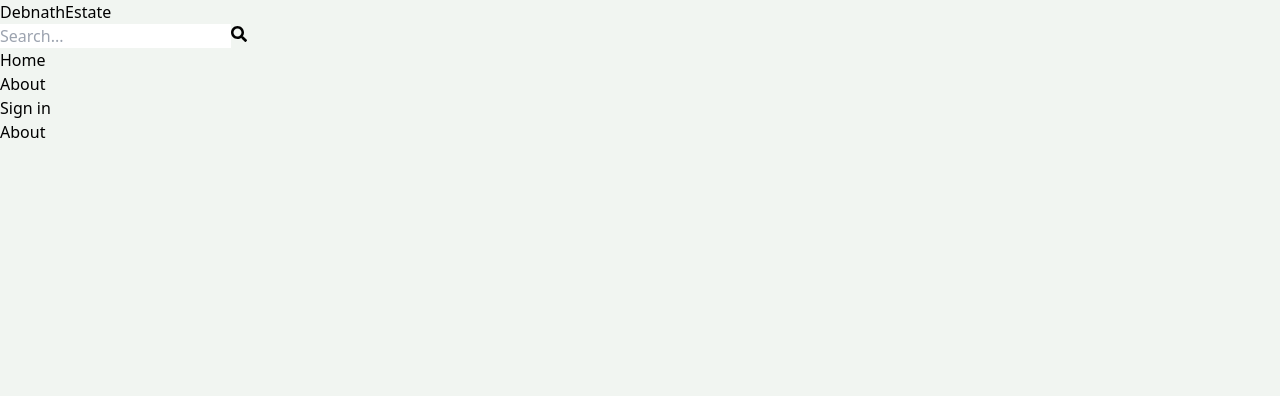
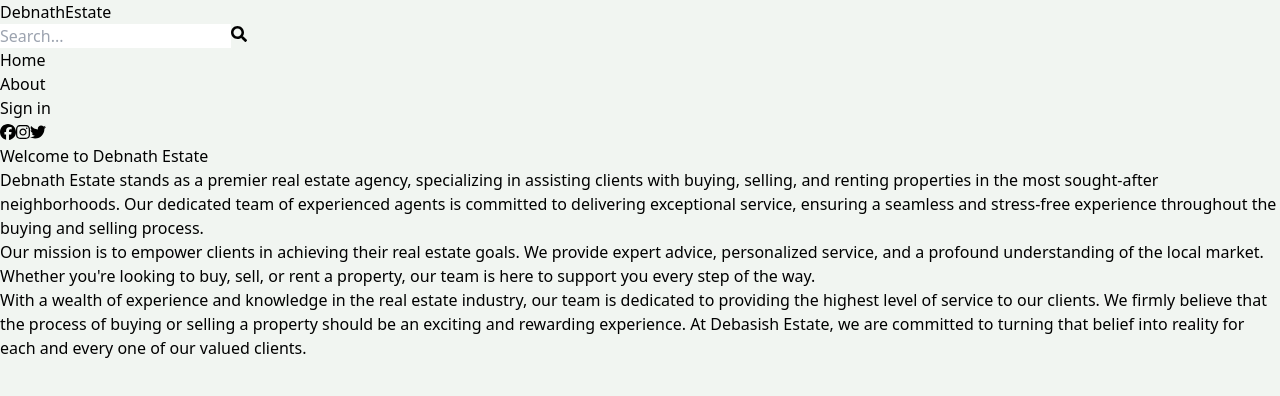
Before and after one commit to Debasish241/mern-estate, a React (Vite) app in the folder client/: page /about in a window 1280 px wide. Shown: the top 396 px of the page. Built offline with nearby package versions, Linux system fonts and the light colour scheme; no server answers.

Commit message:
complete

```diff
--- /dev/null
+++ b/client/src/components/Footer.jsx
@@ -0,0 +1,51 @@
+import React, { useState, useEffect } from "react";
+import { FontAwesomeIcon } from "@fortawesome/react-fontawesome";
+import { faFacebook, faInstagram, faTwitter } from "@fortawesome/free-brands-svg-icons";
+
+const Footer = () => {
+  const [showFooter, setShowFooter] = useState(false);
+
+  useEffect(() => {
+    const handleScroll = () => {
+      const scrollY = window.scrollY || document.documentElement.scrollTop;
+
+      // Adjust the threshold as needed
+      const threshold = document.documentElement.scrollHeight - window.innerHeight - 50;
+
+      setShowFooter(scrollY > threshold);
+    };
+
+    window.addEventListener("scroll", handleScroll);
+
+    return () => {
+      window.removeEventListener("scroll", handleScroll);
+    };
+  }, []);
+
+  return (
+    <footer className={`bg-slate-200 fixed bottom-0 w-full ${showFooter ? 'visible' : 'invisible'}`}>
+      <div className="flex justify-center items-center max-w-6xl mx-auto p-3">
+        {/* Social media icons */}
+        <div>
+          <FontAwesomeIcon
+            icon={faFacebook}
+            className="mr-4 text-slate-900 cursor-pointer"
+            onClick={() => window.open("https://www.facebook.com/DebasishDebnath2001/", "_blank")}
+          />
+          <FontAwesomeIcon
+            icon={faInstagram}
+            className="mr-4 text-slate-900 cursor-pointer"
+            onClick={() => window.open("https://www.instagram.com/__iamdebasishdebnath__/?hl=en", "_blank")}
+          />
+          <FontAwesomeIcon
+            icon={faTwitter}
+            className="text-slate-900 cursor-pointer"
+            onClick={() => window.open("https://twitter.com/Debasis98285683", "_blank")}
+          />
+        </div>
+      </div>
+    </footer>
+  );
+};
+
+export default Footer;
--- a/client/src/components/Header.jsx
+++ b/client/src/components/Header.jsx
@@ -2,6 +2,7 @@ import { FaSearch } from "react-icons/fa";
 import { Link, useNavigate } from "react-router-dom";
 import { useSelector } from "react-redux";
 import { useEffect, useState } from "react";
+import Footer from "./Footer";
 
 export default function Header() {
   const { currentUser } = useSelector((state) => state.user);
@@ -23,6 +24,7 @@ export default function Header() {
     }
   }, [location.search]);
   return (
+    <div>
     <header className="bg-slate-200 shadow-md">
       <div className="flex justify-between items-center max-w-6xl mx-auto p-3">
         <Link to="/">
@@ -71,5 +73,7 @@ export default function Header() {
         </ul>
       </div>
     </header>
+    <Footer/>
+    </div>
   );
 }
--- a/client/src/pages/About.jsx
+++ b/client/src/pages/About.jsx
@@ -1,9 +1,40 @@
-import React from 'react'
+import React from "react";
+import Footer from "../components/Footer";
 
-export default function About() {
+const About = () => {
   return (
-    <div>
-      About
+    <div className="py-20 px-4 max-w-6xl mx-auto">
+      <h1 className="text-3xl font-bold mb-4 text-slate-800">
+        Welcome to Debnath Estate
+      </h1>
+      <p className="mb-4 text-slate-700">
+        Debnath Estate stands as a premier real estate agency, specializing in
+        assisting clients with buying, selling, and renting properties in the
+        most sought-after neighborhoods. Our dedicated team of experienced
+        agents is committed to delivering exceptional service, ensuring a
+        seamless and stress-free experience throughout the buying and selling
+        process.
+      </p>
+      <p className="mb-4 text-slate-700">
+        Our mission is to empower clients in achieving their real estate goals.
+        We provide expert advice, personalized service, and a profound
+        understanding of the local market. Whether you're looking to buy, sell,
+        or rent a property, our team is here to support you every step of the
+        way.
+      </p>
+      <p className="mb-4 text-slate-700">
+        With a wealth of experience and knowledge in the real estate industry,
+        our team is dedicated to providing the highest level of service to our
+        clients. We firmly believe that the process of buying or selling a
+        property should be an exciting and rewarding experience. At Debasish
+        Estate, we are committed to turning that belief into reality for each
+        and every one of our valued clients.
+      </p>
+      <div>
+        {/* <Footer /> */}
+      </div>
     </div>
-  )
-}
+  );
+};
+
+export default About;
--- a/client/src/pages/Home.jsx
+++ b/client/src/pages/Home.jsx
@@ -1,9 +1,133 @@
-import React from 'react'
+import { useEffect, useState } from 'react';
+import { Link } from 'react-router-dom';
+import { Swiper, SwiperSlide } from 'swiper/react';
+import { Navigation } from 'swiper/modules';
+import SwiperCore from 'swiper';
+import 'swiper/css/bundle';
+import ListingItem from '../components/ListingItem';
 
 export default function Home() {
+  const [offerListings, setOfferListings] = useState([]);
+  const [saleListings, setSaleListings] = useState([]);
+  const [rentListings, setRentListings] = useState([]);
+  SwiperCore.use([Navigation]);
+  console.log(offerListings);
+  useEffect(() => {
+    const fetchOfferListings = async () => {
+      try {
+        const res = await fetch('/api/listing/get?offer=true&limit=4');
+        const data = await res.json();
+        setOfferListings(data);
+        fetchRentListings();
+      } catch (error) {
+        console.log(error);
+      }
+    };
+    const fetchRentListings = async () => {
+      try {
+        const res = await fetch('/api/listing/get?type=rent&limit=4');
+        const data = await res.json();
+        setRentListings(data);
+        fetchSaleListings();
+      } catch (error) {
+        console.log(error);
+      }
+    };
+
+    const fetchSaleListings = async () => {
+      try {
+        const res = await fetch('/api/listing/get?type=sale&limit=4');
+        const data = await res.json();
+        setSaleListings(data);
+      } catch (error) {
+        log(error);
+      }
+    };
+    fetchOfferListings();
+  }, []);
   return (
     <div>
-      Home
+      {/* top */}
+      <div className="flex flex-col gap-6 p-28 px-3 max-w-6xl mx-auto">
+        <h1 className="text-slate-700 font-bold text-3xl lg:text-6xl">
+          Discover Your Ideal <span className="text-slate-500">Home</span>
+          <br />
+          Effortlessly
+        </h1>
+        <div className="text-gray-400 text-xs sm:text-sm">
+          Welcome to Debnath Estate, where your perfect living space awaits.
+          <br />
+          Explore a diverse range of properties tailored to your needs.
+        </div>
+        <Link
+          to={"/search"}
+          className="text-xs sm:text-sm text-blue-800 font-blue-800 font-bold hover:underline"
+        >
+          Start Your Search
+        </Link>
+      </div>
+
+      {/* swiper */}
+      <Swiper navigation>
+        {offerListings &&
+          offerListings.length > 0 &&
+          offerListings.map((listing) => (
+            <SwiperSlide>
+              <div
+                style={{
+                  background: `url(${listing.imageUrls[0]}) center no-repeat`,
+                  backgroundSize: 'cover',
+                }}
+                className='h-[500px]'
+                key={listing._id}
+              ></div>
+            </SwiperSlide>
+          ))}
+      </Swiper>
+
+      {/* listing results for offer, sale and rent */}
+
+      <div className='max-w-6xl mx-auto p-3 flex flex-col gap-8 my-10'>
+        {offerListings && offerListings.length > 0 && (
+          <div className=''>
+            <div className='my-3'>
+              <h2 className='text-2xl font-semibold text-slate-600'>Recent offers</h2>
+              <Link className='text-sm text-blue-800 hover:underline' to={'/search?offer=true'}>Show more offers</Link>
+            </div>
+            <div className='flex flex-wrap gap-4'>
+              {offerListings.map((listing) => (
+                <ListingItem listing={listing} key={listing._id} />
+              ))}
+            </div>
+          </div>
+        )}
+        {rentListings && rentListings.length > 0 && (
+          <div className=''>
+            <div className='my-3'>
+              <h2 className='text-2xl font-semibold text-slate-600'>Recent places for rent</h2>
+              <Link className='text-sm text-blue-800 hover:underline' to={'/search?type=rent'}>Show more places for rent</Link>
+            </div>
+            <div className='flex flex-wrap gap-4'>
+              {rentListings.map((listing) => (
+                <ListingItem listing={listing} key={listing._id} />
+              ))}
+            </div>
+          </div>
+        )}
+        {saleListings && saleListings.length > 0 && (
+          <div className=''>
+            <div className='my-3'>
+              <h2 className='text-2xl font-semibold text-slate-600'>Recent places for sale</h2>
+              <Link className='text-sm text-blue-800 hover:underline' to={'/search?type=sale'}>Show more places for sale</Link>
+            </div>
+            <div className='flex flex-wrap gap-4'>
+              {saleListings.map((listing) => (
+                <ListingItem listing={listing} key={listing._id} />
+              ))}
+            </div>
+          </div>
+        )}
+      </div>
     </div>
-  )
+  );
 }
--- a/package.json
+++ b/package.json
@@ -12,6 +12,9 @@
   "author": "",
   "license": "ISC",
   "dependencies": {
+    "@fortawesome/fontawesome-svg-core": "^6.5.1",
+    "@fortawesome/free-brands-svg-icons": "^6.5.1",
+    "@fortawesome/react-fontawesome": "^0.2.0",
     "bcryptjs": "^2.4.3",
     "cookie-parser": "^1.4.6",
     "dotenv": "^16.3.2",
```
Also changed, not shown: 1 other file (tests, documents, lock files or other folders).
